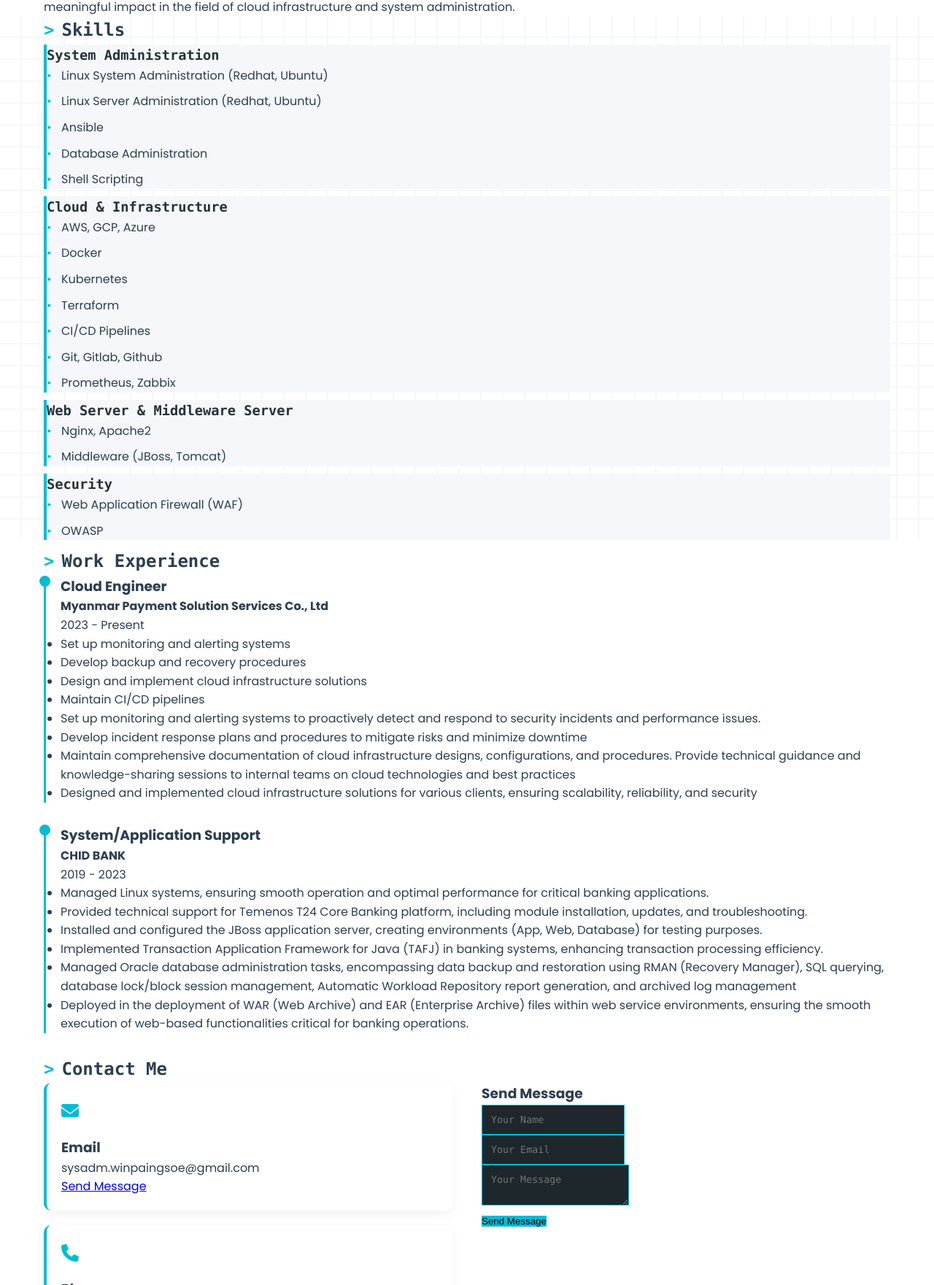
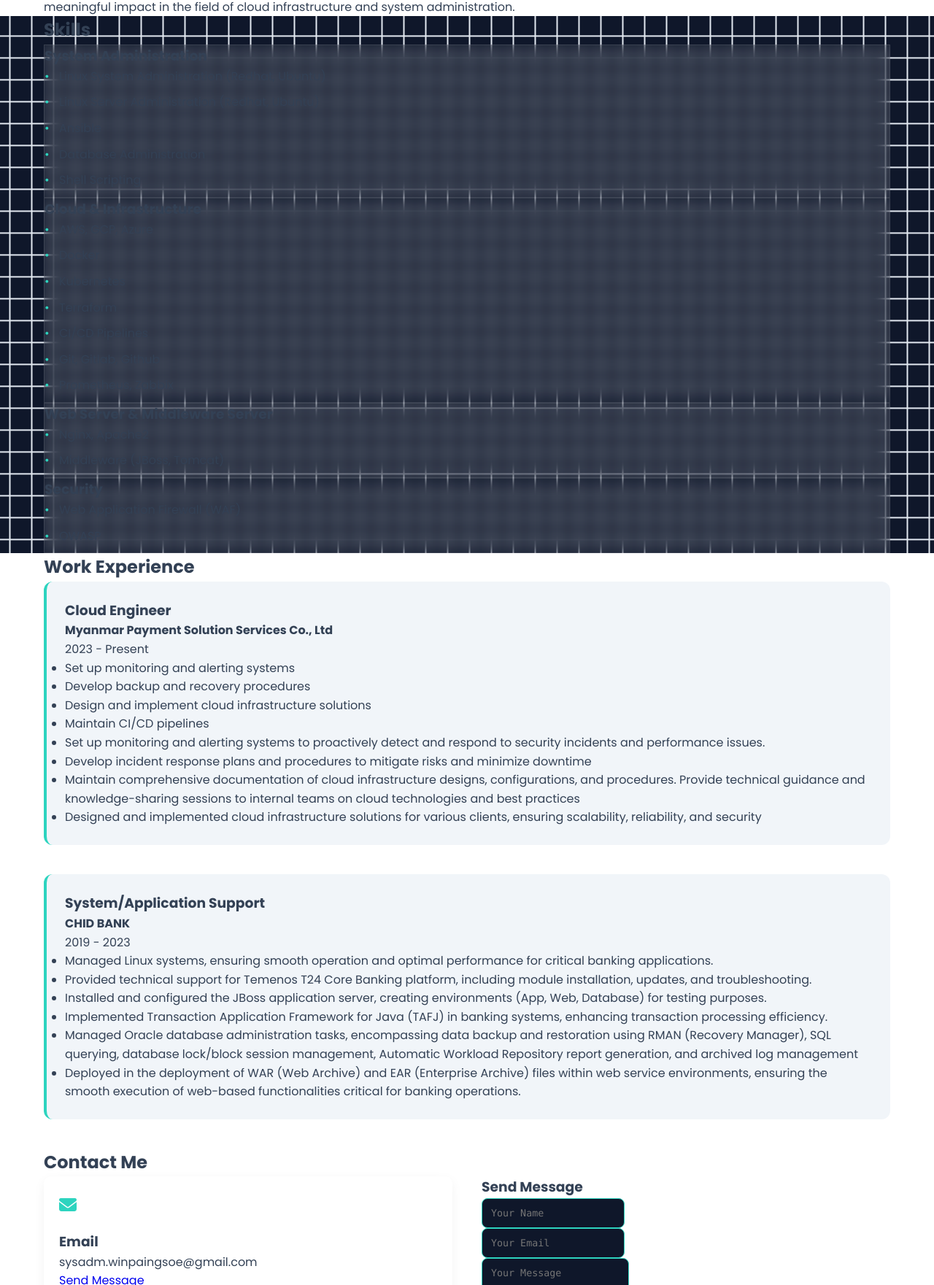
Before and after one commit to wpaing/Portfolio-, a plain HTML site: page index.html in a window 1280 px wide. Shown: the part 1039-2800 px from the top of the page at 73% size. Drawn offline with Linux system fonts and the light colour scheme.

Commit message:
Initial portfolio website

```diff
--- a/css/modern-style.css
+++ b/css/modern-style.css
@@ -1,13 +1,13 @@
 :root {
-    --primary-color: #00BCD4;
-    --secondary-color: #263238;
-    --accent-color: #FF4081;
-    --text-color: #2C3E50;
-    --light-bg: #ECEFF1;
-    --code-bg: #1E272C;
-    --terminal-green: #00FF00;
+    --primary-color: #2DD4BF;
+    --secondary-color: #1E293B;
+    --accent-color: #6366F1;
+    --text-color: #334155;
+    --light-bg: #F1F5F9;
+    --code-bg: #0F172A;
+    --terminal-green: #4ADE80;
     --white: #FFFFFF;
-    --grid-bg: #F5F7FA;
+    --grid-bg: #E2E8F0;
     --transition: all 0.3s ease;
 }
 
@@ -47,95 +47,64 @@ body {
 
 .hero {
     background: var(--code-bg);
-    color: var(--white);
-    position: relative;
-}
-
-.hero::after {
-    content: '';
-    position: absolute;
-    top: 0;
-    left: 0;
-    right: 0;
-    bottom: 0;
-    background: linear-gradient(45deg, rgba(0,188,212,0.1), rgba(38,50,56,0.1));
-    pointer-events: none;
+    background-image:
+        radial-gradient(circle at 25% 25%, rgba(45, 212, 191, 0.1) 0%, transparent 40%),
+        radial-gradient(circle at 75% 75%, rgba(99, 102, 241, 0.1) 0%, transparent 40%);
 }
 
 .profile-container {
     border: 3px solid var(--primary-color);
-    box-shadow: 0 0 20px rgba(0,188,212,0.3);
-}
-
-.hero h1, .hero h2 {
-    color: var(--white);
-    font-family: 'Consolas', monospace;
-}
-
-.hero p {
-    color: var(--terminal-green);
-    font-family: 'Consolas', monospace;
-}
-
-.btn.primary {
-    background: var(--primary-color);
-    border: none;
-}
-
-.btn.secondary {
-    border-color: var(--primary-color);
-    color: var(--primary-color);
-}
-
-.section-title {
-    font-family: 'Consolas', monospace;
-    position: relative;
-    display: inline-block;
-}
-
-.section-title::before {
-    content: '>';
-    color: var(--primary-color);
-    margin-right: 10px;
-    font-family: 'Consolas', monospace;
+    box-shadow: 0 0 30px rgba(45, 212, 191, 0.2);
 }
 
 .skill-category {
-    background: var(--grid-bg);
-    border-left: 4px solid var(--primary-color);
-}
-
-.skill-category h3 {
-    font-family: 'Consolas', monospace;
-    color: var(--secondary-color);
-}
-
-.skill-category li::before {
-    content: ">";
-    color: var(--primary-color);
+    background: rgba(255, 255, 255, 0.05);
+    backdrop-filter: blur(10px);
+    -webkit-backdrop-filter: blur(10px);
+    border: 1px solid rgba(255, 255, 255, 0.1);
 }
 
 .timeline-item {
-    border-left: 3px solid var(--primary-color);
-    padding-left: 20px;
-    margin-bottom: 30px;
+    background: var(--light-bg);
+    padding: 25px;
+    border-radius: 12px;
+    border-left: 4px solid var(--primary-color);
     position: relative;
-}
-
-.timeline-item::before {
-    content: '';
-    position: absolute;
-    left: -9px;
-    top: 0;
-    width: 15px;
-    height: 15px;
-    border-radius: 50%;
-    background: var(--primary-color);
+    margin-bottom: 40px;
 }
 
 .contact-card {
-    background: var(--grid-bg);
-    border-left: 4px solid var(--primary-color);
+    background: rgba(255, 255, 255, 0.05);
+    backdrop-filter: blur(10px);
+    -webkit-backdrop-filter: blur(10px);
+    border: 1px solid rgba(255, 255, 255, 0.1);
+    transition: transform 0.3s ease;
+}
+
+.contact-card:hover {
+    transform: translateY(-5px);
+}
+
+.form-group input,
+.form-group textarea {
+    background: rgba(15, 23, 42, 0.8);
+    border: 1px solid var(--primary-color);
+    border-radius: 8px;
+}
+
+/* Add matrix-like background animation */
+@keyframes matrix {
+    0% { background-position: 0% 0%; }
+    100% { background-position: 100% 100%; }
+}
+
+.skills {
+    background: var(--code-bg);
+    background-image:
+        linear-gradient(45deg, rgba(45, 212, 191, 0.05) 25%, transparent 25%),
+        linear-gradient(-45deg, rgba(99, 102, 241, 0.05) 25%, transparent 25%);
+    background-size: 60px 60px;
+    animation: matrix 20s linear infinite;
 }
 
 .contact-icon {
```
